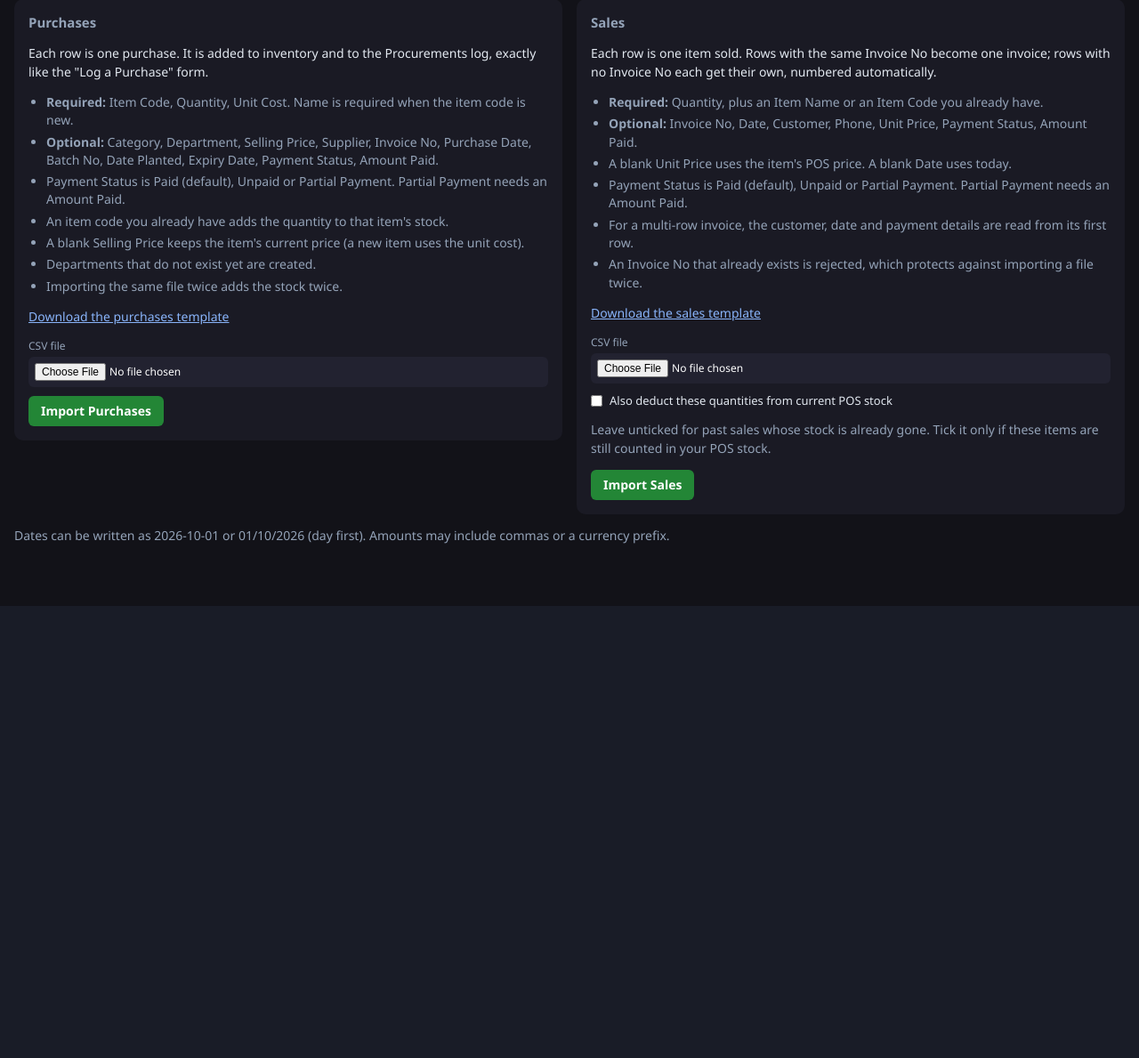
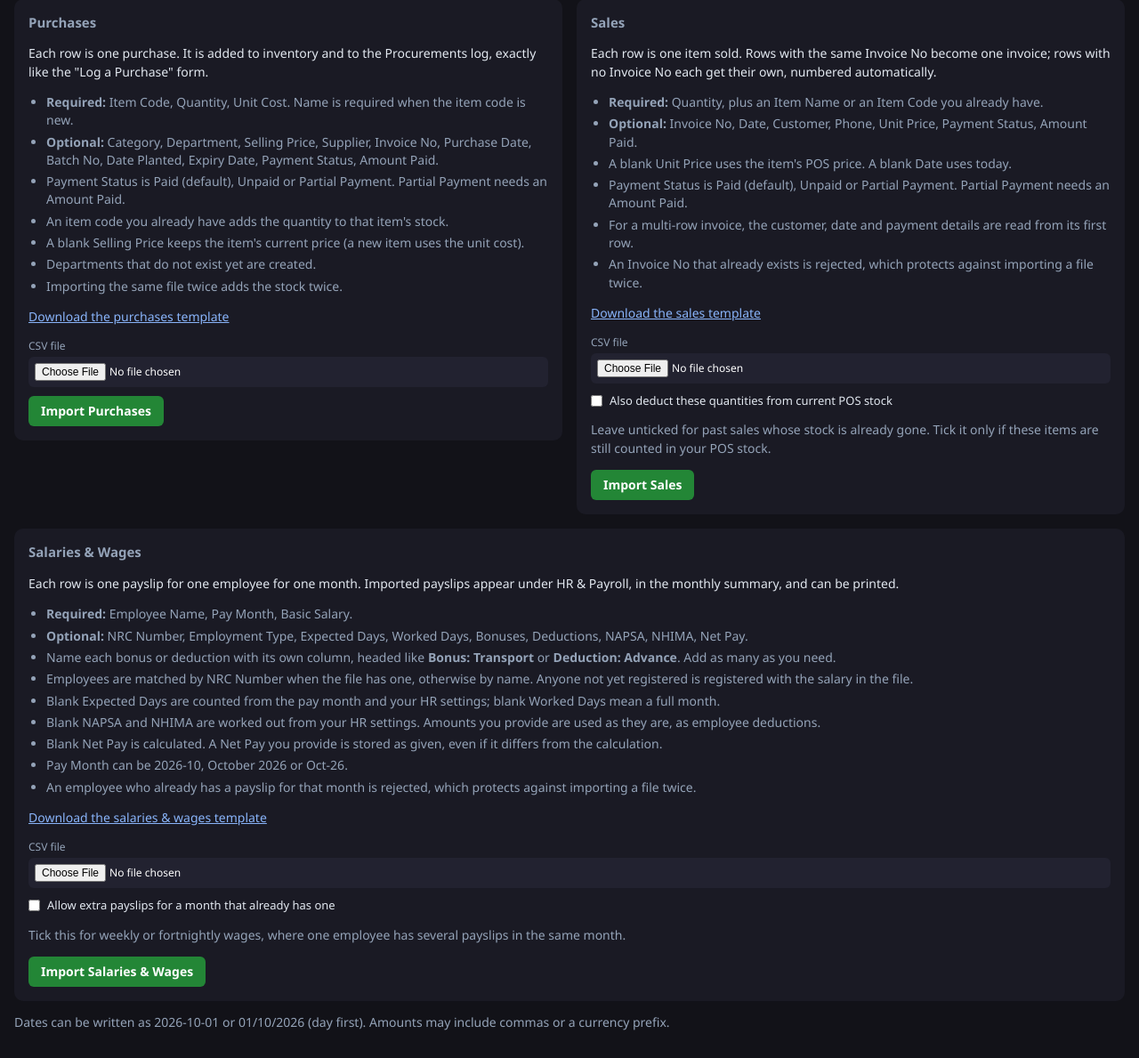
Before and after one commit to TechGuy199/Chimoko-app, a Flask app: template web/templates/import.html in a window 1280 px wide. Shown: the part 119-1308 px from the top of the page at 89% size. Before the commit the page ends 800 px from the top, so only its background shows below. Run offline with Flask 3, Linux system fonts and the light colour scheme; the template is opened without the code that fills it, so the values that code supplies are empty; some libraries are stand-ins or nearby versions.

Commit message:
Web: CSV import for salaries and wages

```diff
--- a/web/app.py
+++ b/web/app.py
@@ -1867,7 +1867,27 @@ IMPORT_TEMPLATES = {
         ["Invoice No", "Date", "Customer", "Phone", "Item Code", "Item Name", "Quantity", "Unit Price", "Payment Status", "Amount Paid"],
         ["", "2026-10-01 09:30", "Jane Banda", "0977123456", "SEED-001", "Maize Seed 10kg", 2, 600, "Paid", ""],
     ),
+    "payroll": (
+        ["Employee Name", "NRC Number", "Employment Type", "Pay Month", "Basic Salary", "Expected Days", "Worked Days", "Bonus: Transport", "Deduction: Advance", "NAPSA", "NHIMA", "Net Pay"],
+        ["Mary Banda", "123456/10/1", "Permanent", "2026-10", 4400, 22, 22, 100, 0, "", "", ""],
+    ),
 }
+PAYROLL_COLUMNS = {
+    "employee": ("employee name", "employee", "full name", "name"),
+    "nrc": ("nrc number", "nrc", "nrc no"),
+    "employment_type": ("employment type", "employment status", "type"),
+    "pay_month": ("pay month", "month", "pay period", "period", "date"),
+    "basic_salary": ("basic salary", "basic", "salary", "basic wage", "wage"),
+    "expected_days": ("expected days", "expected work days", "exp days"),
+    "worked_days": ("worked days", "days worked", "work days", "actual days worked"),
+    "bonuses": ("bonuses", "bonus", "allowances", "additions"),
+    "deductions": ("deductions", "deduction", "other deductions"),
+    "napsa": ("napsa",),
+    "nhima": ("nhima",),
+    "net_pay": ("net pay", "net payable", "net salary", "net"),
+}
+# Excel likes to turn "2026-10" into "Oct-26", so that spelling is accepted too
+PAY_MONTH_FORMATS = ("%Y-%m", "%B %Y", "%b %Y", "%m/%Y", "%Y/%m", "%B-%Y", "%b-%Y", "%b-%y", "%B-%y")
 DATE_FORMATS = (
     "%Y-%m-%d %H:%M:%S", "%Y-%m-%d %H:%M", "%Y-%m-%d", "%d/%m/%Y %H:%M:%S", "%d/%m/%Y %H:%M", "%d/%m/%Y",
     "%d-%m-%Y %H:%M:%S", "%d-%m-%Y %H:%M", "%d-%m-%Y", "%Y/%m/%d",
@@ -1899,6 +1919,8 @@ def read_csv_upload(columns, required):
 
     lookup = {alias: field for field, aliases in columns.items() for alias in aliases}
     fields = [lookup.get(" ".join(heading.replace("_", " ").lower().split())) for heading in rows[0]]
+    # Headings such as "Bonus: Transport" or "Deduction: Loan" are free-form named amounts (payroll files)
+    named = [re.fullmatch(r"\s*(bonus|deduction)\s*:\s*(.+?)\s*", heading, re.I) for heading in rows[0]]
     missing = [columns[field][0].title() for field in required if field not in fields]
     if missing:
         raise ImportProblem("The file is missing these column headings: " + ", ".join(missing) + ". Download the template to see the expected layout.")
@@ -1908,11 +1930,14 @@ def read_csv_upload(columns, required):
         if not any(cell.strip() for cell in cells):
             continue
         record = dict.fromkeys(columns, "")
-        for field, cell in zip(fields, cells):
+        record["_named"] = []
+        for field, extra, cell in zip(fields, named, cells):
+            cell = cell.strip()
             if field:
-                cell = cell.strip()
                 # Undo the apostrophe our own exports put in front of formula-like text
                 record[field] = cell[1:] if len(cell) > 1 and cell[0] == "'" and cell[1] in "=@+-" else cell
+            elif extra and cell:
+                record["_named"].append((extra.group(1).lower(), extra.group(2), cell))
         record["_row"] = row_no
         records.append(record)
     if not records:
@@ -2227,6 +2252,171 @@ def import_sales():
     return redirect(url_for("history"))
 
 
+def parse_pay_month(raw):
+    for fmt in PAY_MONTH_FORMATS:
+        try:
+            return datetime.datetime.strptime(raw.strip(), fmt)
+        except ValueError:
+            continue
+    return parse_date(raw.strip())
+
+
+@app.post("/import/payroll")
+@need("admin")
+def import_payroll():
+    db, biz = get_db(), g.user["business_id"]
+    try:
+        records = read_csv_upload(PAYROLL_COLUMNS, ("employee", "pay_month", "basic_salary"))
+    except ImportProblem as e:
+        flash(str(e), "error")
+        return redirect(url_for("import_data"))
+
+    allow_repeats = bool(request.form.get("allow_repeats"))
+    hr_set = hr_settings_for(db, biz)
+    non_working = hr_set["non_working_days"].split(",")
+    staff = db.all("SELECT id, full_name, nrc_number FROM employees WHERE business_id=?", (biz,))
+    already_paid = {(r["employee_id"], r["pay_month"]) for r in db.all("SELECT employee_id, pay_month FROM payroll WHERE business_id=?", (biz,))}
+
+    def tidy_nrc(value):
+        return re.sub(r"\s+", "", value).upper()
+
+    def optional_amount(rec, field, label, problems, minimum=0.0):
+        """A blank cell means 'work it out'; anything else must be a valid amount."""
+        if not rec[field]:
+            return None
+        try:
+            value = parse_amount(rec[field])
+            if minimum is not None and value < minimum:
+                raise ValueError
+            return value
+        except ValueError:
+            problems.append(f"{label} '{rec[field]}' is not a valid amount")
+            return None
+
+    errors, slips, hires = [], [], {}
+    for rec in records:
+        problems = []
+        name, nrc = rec["employee"], tidy_nrc(rec["nrc"])
+        if not name:
+            problems.append("employee name is missing")
+
+        period = None
+        try:
+            period = parse_pay_month(rec["pay_month"])
+        except ValueError:
+            problems.append(f"pay month '{rec['pay_month']}' is not a month (use YYYY-MM or October 2026)")
+
+        basic = 0.0
+        try:
+            basic = parse_amount(rec["basic_salary"])
+            if basic < 0:
+                raise ValueError
+        except ValueError:
+            problems.append(f"basic salary '{rec['basic_salary']}' is not a valid amount")
+
+        expected = optional_amount(rec, "expected_days", "expected days", problems)
+        worked = optional_amount(rec, "worked_days", "worked days", problems)
+        napsa = optional_amount(rec, "napsa", "NAPSA", problems)
+        nhima = optional_amount(rec, "nhima", "NHIMA", problems)
+        net = optional_amount(rec, "net_pay", "net pay", problems, minimum=None)
+        if expected is not None and expected <= 0:
+            problems.append("expected days must be above zero")
+
+        named = {"bonus": {}, "deduction": {}}
+        totals = (("bonus", "Bonuses", rec["bonuses"]), ("deduction", "Deductions", rec["deductions"]))
+        for kind, label, raw in list(totals) + rec["_named"]:
+            if not raw:
+                continue
+            try:
+                value = parse_amount(raw)
+                if value < 0:
+                    raise ValueError
+            except ValueError:
+                problems.append(f"{kind} '{label}' amount '{raw}' is not a valid amount")
+                continue
+            if value:
+                named[kind][label] = round(named[kind].get(label, 0.0) + value, 2)
+
+        # Find the employee by NRC when the file has one, otherwise by name; unknown people are registered
+        employee_id, hire_key = None, None
+        if name:
+            if nrc:
+                matches = [e for e in staff if tidy_nrc(e["nrc_number"] or "") == nrc]
+            else:
+                matches = [e for e in staff if " ".join(e["full_name"].lower().split()) == " ".join(name.lower().split())]
+            if len(matches) > 1:
+                problems.append(f"more than one employee matches '{name}'; add an NRC Number column to tell them apart")
+            elif matches:
+                employee_id = matches[0]["id"]
+            else:
+                hire_key = nrc or " ".join(name.lower().split())
+
+        if period and employee_id and not allow_repeats and (employee_id, period.strftime("%Y-%m")) in already_paid:
+            problems.append(f"{name} already has a payslip for {period.strftime('%B %Y')} (was this file imported before?)")
+
+        if problems:
+            errors.append(f"Row {rec['_row']}: " + "; ".join(problems))
+            continue
+
+        if expected is None:
+            expected = float(expected_work_days(period.year, period.month, non_working)) or 22.0
+        if worked is None:
+            worked = expected
+        calculated_basic = round(basic / expected * worked, 2)
+        # Amounts given in the file are taken as deducted from the employee; blanks follow the HR settings
+        employer_napsa = employer_nhima = 0.0
+        if napsa is None:
+            napsa = round(calculated_basic * hr_set["napsa_pct"] / 100.0, 2)
+            if hr_set["napsa_bearer"] != "employee":
+                napsa, employer_napsa = 0.0, napsa
+        if nhima is None:
+            nhima = round(calculated_basic * hr_set["nhima_pct"] / 100.0, 2)
+            if hr_set["nhima_bearer"] != "employee":
+                nhima, employer_nhima = 0.0, nhima
+        if net is None:
+            net = calculated_basic + sum(named["bonus"].values()) - sum(named["deduction"].values()) - napsa - nhima
+
+        if hire_key and hire_key not in hires:
+            casual = rec["employment_type"].lower().startswith(("casual", "temp", "part"))
+            hires[hire_key] = {"name": name, "nrc": rec["nrc"], "salary": round(basic, 2), "type": "Casual Worker" if casual else "Permanent", "since": period.strftime("%Y-%m-01")}
+        slips.append({
+            "employee_id": employee_id, "hire_key": hire_key, "name": name, "month": period.strftime("%Y-%m"), "basic": round(basic, 2),
+            "expected": expected, "worked": worked, "calculated_basic": calculated_basic, "bonuses": named["bonus"], "deductions": named["deduction"],
+            "napsa": round(napsa, 2), "nhima": round(nhima, 2), "employer_napsa": employer_napsa, "employer_nhima": employer_nhima, "net": round(net, 2),
+        })
+
+    if errors:
+        return import_errors("salaries and wages", errors)
+
+    stamp = now().strftime("%Y-%m-%d %H:%M:%S")
+    try:
+        new_ids = {}
+        for key, hire in hires.items():
+            new_ids[key] = db.insert(
+                """INSERT INTO employees (business_id, full_name, nrc_number, basic_salary, employment_type, address, age, start_date, expected_days_week)
+                   VALUES (?, ?, ?, ?, ?, '', NULL, ?, 5)""",
+                (biz, hire["name"], hire["nrc"], hire["salary"], hire["type"], hire["since"]),
+            )
+        for s in slips:
+            db.execute(
+                """INSERT INTO payroll (business_id, employee_id, employee_name, pay_month, basic_salary, expected_days, worked_days, calculated_basic,
+                                        bonuses_json, deductions_json, napsa_amt, nhima_amt, employer_napsa, employer_nhima, net_payable, created_at)
+                   VALUES (?, ?, ?, ?, ?, ?, ?, ?, ?, ?, ?, ?, ?, ?, ?, ?)""",
+                (
+                    biz, s["employee_id"] or new_ids[s["hire_key"]], s["name"], s["month"], s["basic"], s["expected"], s["worked"], s["calculated_basic"],
+                    json.dumps(s["bonuses"]), json.dumps(s["deductions"]), s["napsa"], s["nhima"], s["employer_napsa"], s["employer_nhima"], s["net"], stamp,
+                ),
+            )
+        db.commit()
+    except DB_ERRORS:
+        db.rollback()
+        flash("The import failed while saving, so nothing was imported. Please try again.", "error")
+        return redirect(url_for("import_data"))
+
+    flash(f"Imported {len(slips)} payslip(s). {len(hires)} new employee(s) were registered from the file.", "ok")
+    return redirect(url_for("hr"))
+
+
 @app.errorhandler(413)
 def upload_too_large(error):
     flash("That file is too large. The limit is 2 MB; split it into smaller files.", "error")
--- a/web/templates/import.html
+++ b/web/templates/import.html
@@ -58,6 +58,30 @@
             <button class="btn success">Import Sales</button>
         </form>
     </section>
+
+    <section class="card grow">
+        <h2>Salaries &amp; Wages</h2>
+        <p>Each row is one payslip for one employee for one month. Imported payslips appear under HR &amp; Payroll, in the monthly summary, and can be printed.</p>
+        <ul class="muted">
+            <li><strong>Required:</strong> Employee Name, Pay Month, Basic Salary.</li>
+            <li><strong>Optional:</strong> NRC Number, Employment Type, Expected Days, Worked Days, Bonuses, Deductions, NAPSA, NHIMA, Net Pay.</li>
+            <li>Name each bonus or deduction with its own column, headed like <strong>Bonus: Transport</strong> or <strong>Deduction: Advance</strong>. Add as many as you need.</li>
+            <li>Employees are matched by NRC Number when the file has one, otherwise by name. Anyone not yet registered is registered with the salary in the file.</li>
+            <li>Blank Expected Days are counted from the pay month and your HR settings; blank Worked Days mean a full month.</li>
+            <li>Blank NAPSA and NHIMA are worked out from your HR settings. Amounts you provide are used as they are, as employee deductions.</li>
+            <li>Blank Net Pay is calculated. A Net Pay you provide is stored as given, even if it differs from the calculation.</li>
+            <li>Pay Month can be 2026-10, October 2026 or Oct-26.</li>
+            <li>An employee who already has a payslip for that month is rejected, which protects against importing a file twice.</li>
+        </ul>
+        <p><a href="{{ url_for('import_template', kind='payroll') }}">Download the salaries &amp; wages template</a></p>
+        <form method="post" action="{{ url_for('import_payroll') }}" enctype="multipart/form-data">
+            {{ csrf_field() }}
+            <label>CSV file <input type="file" name="file" accept=".csv,text/csv" required></label>
+            <label class="check"><input type="checkbox" name="allow_repeats"> Allow extra payslips for a month that already has one</label>
+            <p class="muted">Tick this for weekly or fortnightly wages, where one employee has several payslips in the same month.</p>
+            <button class="btn success">Import Salaries &amp; Wages</button>
+        </form>
+    </section>
 </div>
 
 <p class="muted">Dates can be written as 2026-10-01 or 01/10/2026 (day first). Amounts may include commas or a currency prefix.</p>
```
